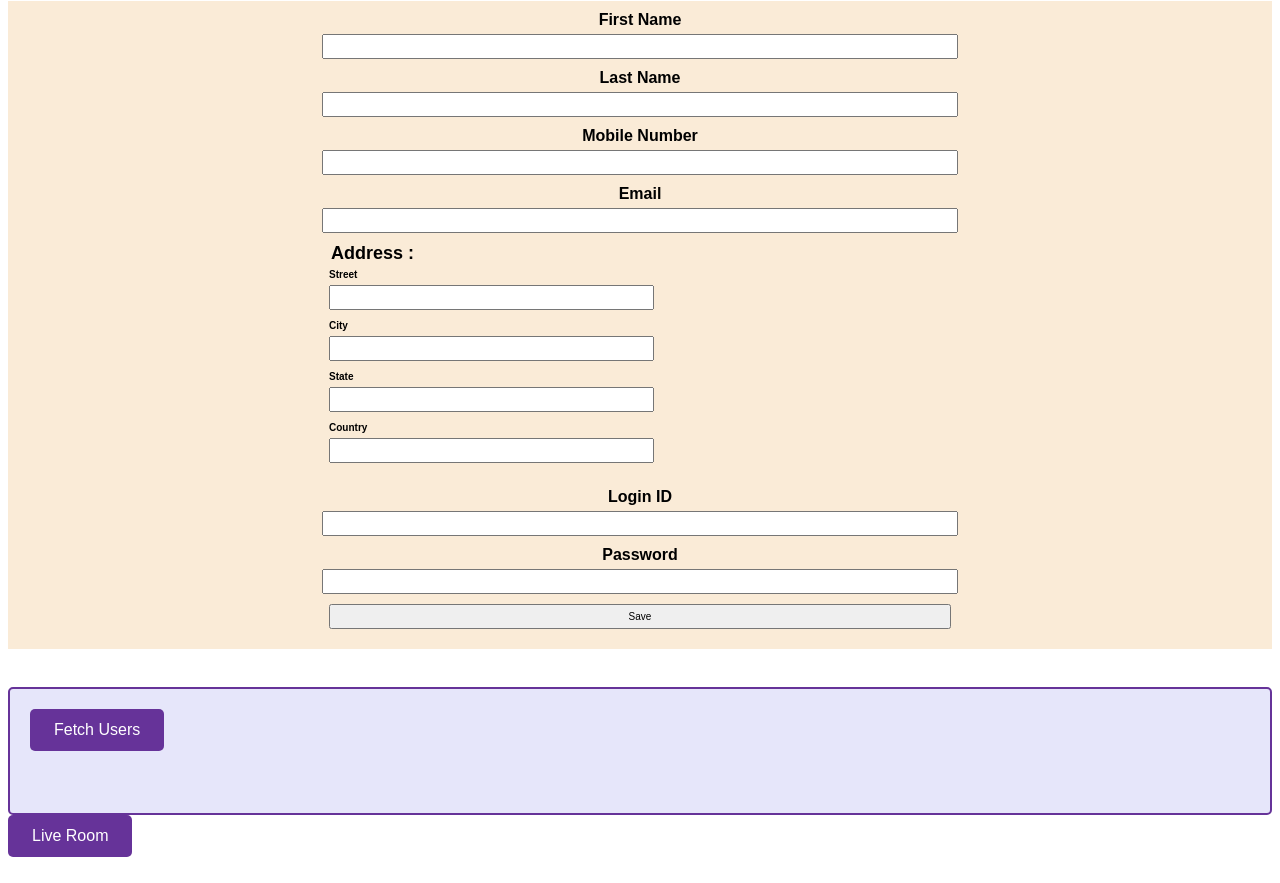
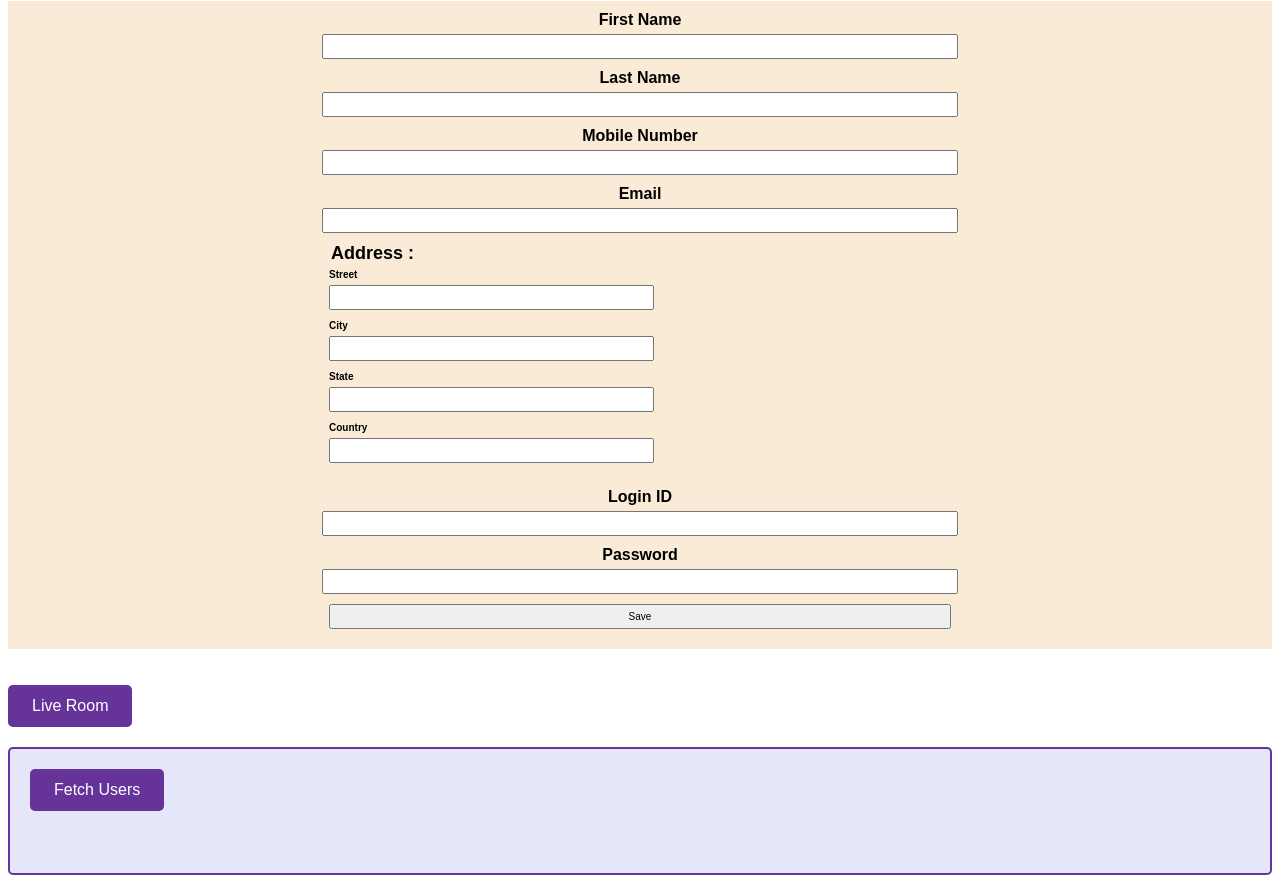
Before and after one commit to karanrajpareek/task1, a website: page html/form.html in a window 1280 px wide. Shown: the part 79-962 px from the top of the page. Drawn offline with nearby package versions, Linux system fonts and the light colour scheme; no server answers.

Commit message:
Update form.html

```diff
--- a/html/form.html
+++ b/html/form.html
@@ -120,13 +120,14 @@
         <input type="hidden" id="socketId" name="socketId">
 
         <input type="submit" onclick="saveForm()" value="Save">
-    </form><br>
+    </form><br><br>
+    <button style="padding: 12px 24px" class="button" onclick="window.location.href='/html/userlist'">Live Room</button><br>
     <div class="fetch-users-section">
         <button id="fetchUsers">Fetch Users</button>
         <ul id="userList"></ul> <!-- Container to display fetched users as a list -->
     </div>
 
-    <button class="button" onclick="window.location.href='/html/userlist'">Live Room</button>
+
     <script src="/socket.io/socket.io.js"></script>
     <script>
         const socket = io();
```
